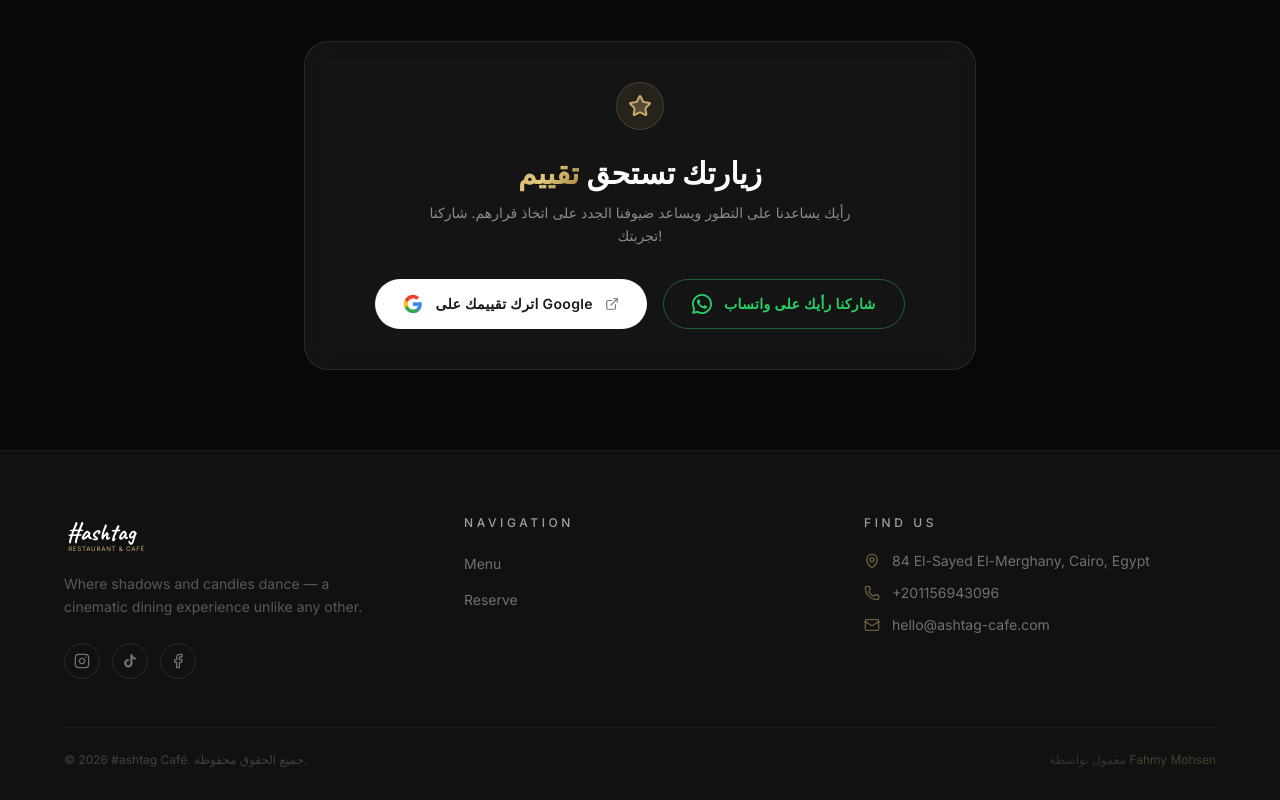
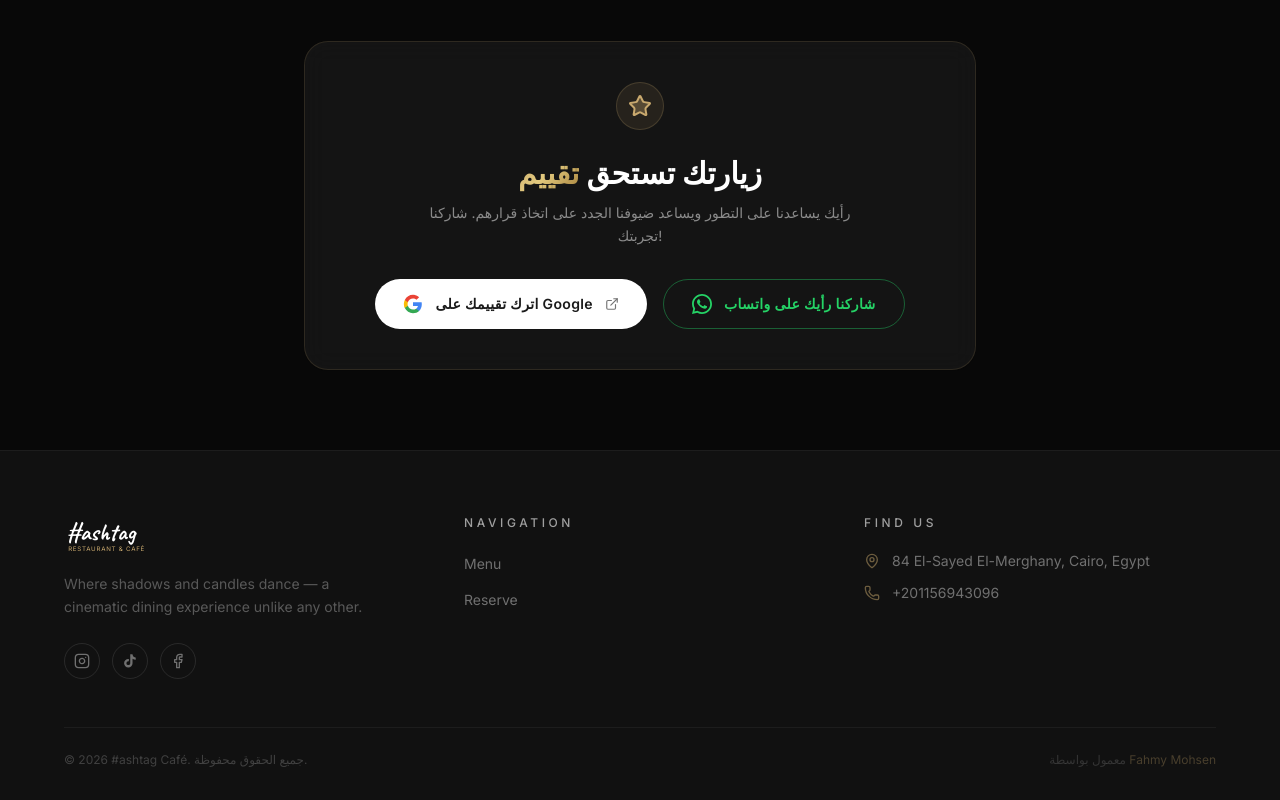
Before and after one commit to fahmymohsen777-cmd/hASHTAG, a React (Vite) app: page /reviews in a window 1280 px wide. Shown: the part 1015-1815 px from the top of the page. Built offline with nearby package versions, Linux system fonts and the light colour scheme; a web font is replaced by a local one.

Commit message:
fix(footer): remove email

```diff
--- a/src/components/Footer.jsx
+++ b/src/components/Footer.jsx
@@ -90,7 +90,6 @@ export default function Footer() {
               {[
                 { icon: MapPin, text: '84 El-Sayed El-Merghany, Cairo, Egypt' },
                 { icon: Phone,  text: '+201156943096'                         },
-                { icon: Mail,   text: 'hello@ashtag-cafe.com'                 },
               ].map(({ icon: Icon, text }) => (
                 <li key={text} className="flex items-start gap-3">
                   <Icon className="w-4 h-4 text-gold/50 mt-0.5 shrink-0" />
```
